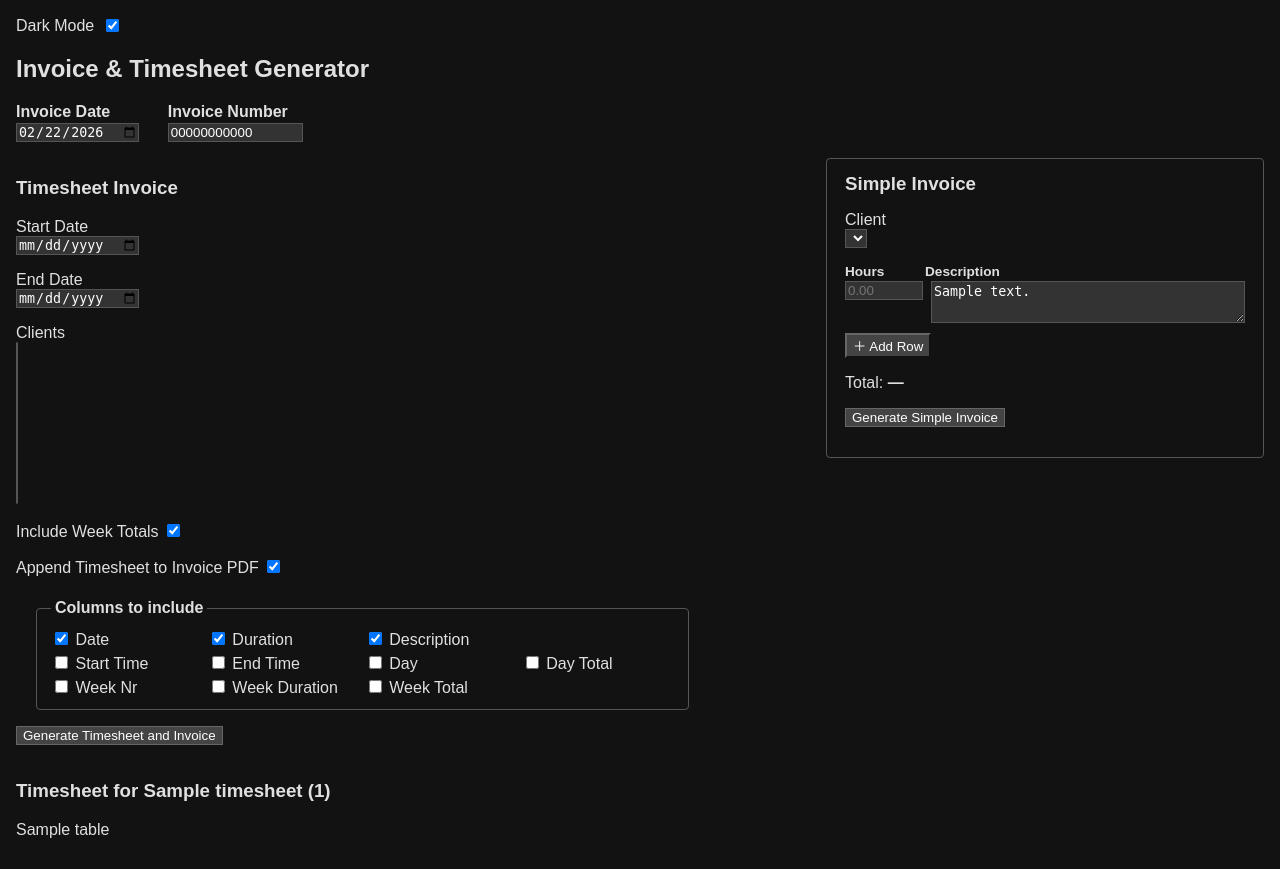
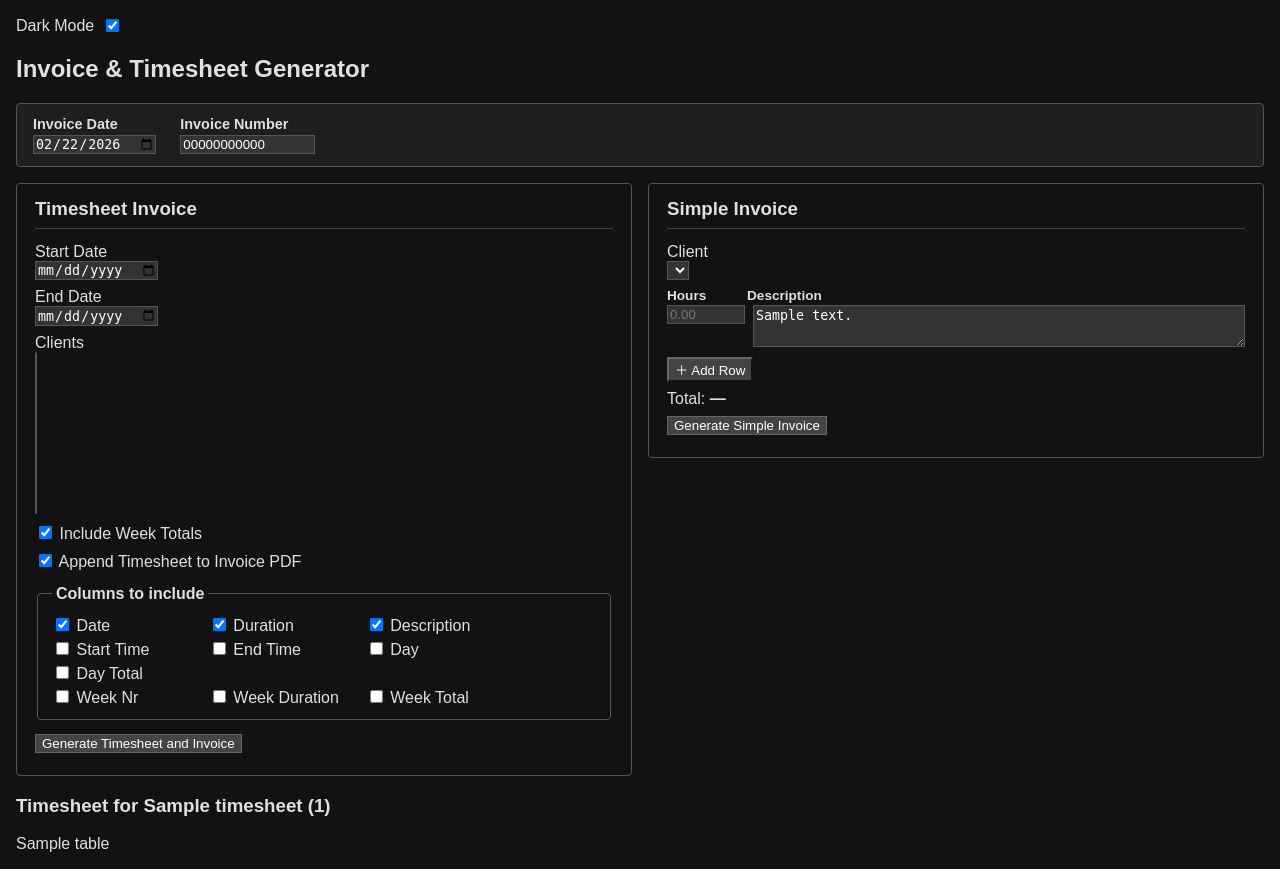
Before and after one commit to GeorgesPaul/TimeSheeterPython, a Flask app: template templates/timesheet.html in a window 1280 px wide. Before the commit the page ends 838 px from the top, so only its background shows below. Run offline with Flask 3, Linux system fonts and the light colour scheme; the template is opened without the code that fills it: values that come from a table or form of the project are taken from there, most other values are stand-ins (such as "Sample title", 1, 10 or a date in 2020); lists and menus that the app fills with data are empty; parts of the project's set-up code (start-up, migrations or seed data) failed here and were passed over.

Commit message:
Make GUI nicer

```diff
--- a/templates/timesheet.html
+++ b/templates/timesheet.html
@@ -4,7 +4,7 @@
 <head>
     <meta charset="UTF-8">
     <meta name="viewport" content="width=device-width, initial-scale=1.0">
-    <title>Timesheet Generator</title>
+    <title>Invoice &amp; Timesheet Generator</title>
     <style>
         body {
             transition: background-color 0.3s, color 0.3s;
@@ -12,91 +12,64 @@
             font-family: Arial, sans-serif;
         }
 
-        body.dark-mode {
-            background-color: #121212;
-            color: #e0e0e0;
+        /* ── Dark mode ── */
+        body.dark-mode { background-color: #121212; color: #e0e0e0; }
+        body.dark-mode table { color: #e0e0e0; }
+        body.dark-mode input,
+        body.dark-mode select { background-color: #333; color: #fff; border: 1px solid #555; }
+        body.dark-mode input[type="submit"],
+        body.dark-mode button { background-color: #444; color: #fff; border-color: #666; cursor: pointer; }
+        body.dark-mode textarea { background-color: #333; color: #fff; border: 1px solid #555; }
+        body.dark-mode .section-box { border-color: #555; }
+        body.dark-mode .shared-bar { border-color: #555; background-color: #1e1e1e; }
+        body.dark-mode #timesheet-columns { border-color: #555; }
+
+        /* ── Theme toggle ── */
+        .theme-switch-wrapper { display: flex; align-items: center; margin-bottom: 12px; }
+
+        /* ── Shared bar at top ── */
+        .shared-bar {
+            display: flex;
+            align-items: flex-end;
+            gap: 24px;
+            padding: 12px 16px;
+            border: 1px solid #aaa;
+            border-radius: 4px;
+            background-color: #f9f9f9;
+            margin-bottom: 16px;
+            flex-wrap: wrap;
         }
 
-        body.dark-mode table {
-            color: #e0e0e0;
-        }
+        .shared-bar .field-group { display: flex; flex-direction: column; gap: 3px; }
+        .shared-bar label { font-weight: bold; font-size: 0.9em; }
 
-        body.dark-mode input,
-        body.dark-mode select {
-            background-color: #333;
-            color: #fff;
-            border: 1px solid #555;
-        }
-
-        body.dark-mode input[type="submit"],
-        body.dark-mode button {
-            background-color: #444;
-            color: #fff;
-            border-color: #666;
-            cursor: pointer;
-        }
-
-        body.dark-mode textarea {
-            background-color: #333;
-            color: #fff;
-            border: 1px solid #555;
-        }
-
-        body.dark-mode .simple-invoice-box {
-            border-color: #555;
-        }
-
-        body.dark-mode #timesheet-columns {
-            border-color: #555;
-        }
-
-        .theme-switch-wrapper {
-            display: flex;
-            align-items: center;
-            margin-bottom: 15px;
-        }
-
-        .shared-fields {
-            margin-bottom: 16px;
-        }
-
-        .shared-fields .field-group {
-            display: inline-block;
-            margin-right: 24px;
-            vertical-align: top;
-        }
-
-        .shared-fields label {
-            display: block;
-            font-weight: bold;
-            margin-bottom: 2px;
-        }
-
+        /* ── Two-column layout ── */
         .main-layout {
             display: flex;
             align-items: flex-start;
-            gap: 32px;
+            gap: 16px;
         }
 
-        .timesheet-section {
-            flex: 0 0 auto;
-        }
-
-        .simple-invoice-box {
-            margin-left: auto;
-            flex: 0 0 auto;
-            min-width: 400px;
+        /* ── Section boxes ── */
+        .section-box {
+            flex: 1;
             border: 1px solid #aaa;
             border-radius: 4px;
             padding: 14px 18px;
         }
 
-        .simple-invoice-box h3 {
-            margin: 0 0 12px 0;
+        .section-box h3 {
+            margin: 0 0 14px 0;
+            padding-bottom: 8px;
+            border-bottom: 1px solid #ccc;
         }
 
+        body.dark-mode .section-box h3 { border-bottom-color: #444; }
+
+        .section-box p { margin: 8px 0; }
+
+        /* ── Timesheet column selector ── */
         #timesheet-columns {
-            margin-left: 20px;
             margin-top: 6px;
             padding: 10px 14px;
             border: 1px solid #aaa;
@@ -104,21 +77,11 @@
             display: inline-block;
         }
 
-        #timesheet-columns legend {
-            font-weight: bold;
-            padding: 0 4px;
-        }
+        #timesheet-columns legend { font-weight: bold; padding: 0 4px; }
+        #timesheet-columns label { display: inline-block; min-width: 120px; }
+        #timesheet-columns .col-row { display: inline-block; margin: 2px 8px 2px 0; }
 
-        #timesheet-columns label {
-            display: inline-block;
-            min-width: 120px;
-        }
-
-        #timesheet-columns .col-row {
-            display: inline-block;
-            margin: 2px 8px 2px 0;
-        }
-
+        /* ── Simple invoice rows ── */
         .invoice-row-headers {
             display: flex;
             gap: 8px;
@@ -127,14 +90,8 @@
             font-weight: bold;
         }
 
-        .invoice-row-headers .hdr-hours {
-            width: 72px;
-            flex-shrink: 0;
-        }
-
-        .invoice-row-headers .hdr-desc {
-            flex: 1;
-        }
+        .invoice-row-headers .hdr-hours { width: 72px; flex-shrink: 0; }
+        .invoice-row-headers .hdr-desc { flex: 1; }
 
         .invoice-row {
             display: flex;
@@ -143,16 +100,8 @@
             margin-bottom: 6px;
         }
 
-        .invoice-row input[type="number"] {
-            width: 72px;
-            flex-shrink: 0;
-        }
-
-        .invoice-row textarea {
-            flex: 1;
-            resize: vertical;
-            min-height: 36px;
-        }
+        .invoice-row input[type="number"] { width: 72px; flex-shrink: 0; }
+        .invoice-row textarea { flex: 1; resize: vertical; min-height: 36px; }
 
         .invoice-row .delete-btn {
             cursor: pointer;
@@ -166,14 +115,8 @@
             flex-shrink: 0;
         }
 
-        .add-row-btn {
-            margin-top: 4px;
-            cursor: pointer;
-        }
-
-        #simple_total_preview {
-            font-weight: bold;
-        }
+        .add-row-btn { margin-top: 4px; cursor: pointer; }
+        #simple_total_preview { font-weight: bold; }
     </style>
 </head>
 
@@ -188,31 +131,31 @@
     <form method="POST">
         {{ form.hidden_tag() }}
 
-        <!-- Shared fields: invoice date + invoice number -->
-        <div class="shared-fields">
-            <span class="field-group">
+        <!-- ── Shared settings ── -->
+        <div class="shared-bar">
+            <div class="field-group">
                 {{ form.invoice_date.label }}
                 {{ form.invoice_date() }}
-            </span>
-            <span class="field-group">
+            </div>
+            <div class="field-group">
                 {{ form.invoice_number.label }}
                 {{ form.invoice_number(size=14) }}
-            </span>
+            </div>
         </div>
 
-        <!-- Two-column layout -->
+        <!-- ── Side-by-side sections ── -->
         <div class="main-layout">
 
             <!-- Left: Timesheet Invoice -->
-            <div class="timesheet-section">
+            <div class="section-box">
                 <h3>Timesheet Invoice</h3>
-                <p>{{ form.start_date.label }}<br> {{ form.start_date() }}</p>
-                <p>{{ form.end_date.label }}<br> {{ form.end_date() }}</p>
-                <p>{{ form.clients.label }}<br> {{ form.clients() }}</p>
-                <p>{{ form.week_totals.label }} {{ form.week_totals() }}</p>
+                <p>{{ form.start_date.label }}<br>{{ form.start_date() }}</p>
+                <p>{{ form.end_date.label }}<br>{{ form.end_date() }}</p>
+                <p>{{ form.clients.label }}<br>{{ form.clients() }}</p>
+                <p>{{ form.week_totals() }} {{ form.week_totals.label }}</p>
                 <p>
+                    {{ form.append_timesheet(onchange='toggleTimesheetColumns(this.checked)') }}
                     {{ form.append_timesheet.label }}
-                    {{ form.append_timesheet(onchange='toggleTimesheetColumns(this.checked)') }}
                 </p>
                 <fieldset id="timesheet-columns">
                     <legend>Columns to include</legend>
@@ -229,13 +172,13 @@
                     <span class="col-row">{{ form.col_week_duration() }} {{ form.col_week_duration.label }}</span>
                     <span class="col-row">{{ form.col_week_total() }} {{ form.col_week_total.label }}</span>
                 </fieldset>
-                <p>{{ form.submit() }}</p>
+                <p style="margin-top: 14px;">{{ form.submit() }}</p>
             </div>
 
             <!-- Right: Simple Invoice -->
-            <div class="simple-invoice-box">
+            <div class="section-box">
                 <h3>Simple Invoice</h3>
-                <p>{{ form.simple_client.label }}<br> {{ form.simple_client() }}</p>
+                <p>{{ form.simple_client.label }}<br>{{ form.simple_client() }}</p>
 
                 <div class="invoice-row-headers">
                     <span class="hdr-hours">Hours</span>
@@ -295,7 +238,6 @@
             }
         }
 
-        // On load: restore theme
         const currentTheme = localStorage.getItem('theme');
         if (currentTheme !== 'light') {
             document.body.classList.add('dark-mode');
@@ -303,19 +245,14 @@
             localStorage.setItem('theme', 'dark');
         }
 
-        // Show/hide column selector based on initial checkbox state
         toggleTimesheetColumns(document.getElementById('append_timesheet').checked);
 
-        // Client rates injected from server
         const clientRates = {{ client_rates | tojson }};
 
         function updateSimpleTotal() {
             const client = document.getElementById('simple_client').value;
             const el = document.getElementById('simple_total_preview');
-            if (!client || !clientRates[client]) {
-                el.textContent = '—';
-                return;
-            }
+            if (!client || !clientRates[client]) { el.textContent = '—'; return; }
             const rate = clientRates[client].hourly_rate;
             const currency = clientRates[client].currency;
             let total = 0;
@@ -329,9 +266,7 @@
         function updateDeleteButtons() {
             const rows = document.querySelectorAll('#invoice-rows .invoice-row');
             const show = rows.length > 1;
-            rows.forEach(row => {
-                row.querySelector('.delete-btn').style.display = show ? '' : 'none';
-            });
+            rows.forEach(row => { row.querySelector('.delete-btn').style.display = show ? '' : 'none'; });
         }
 
         function addRow() {
@@ -353,7 +288,6 @@
             updateSimpleTotal();
         }
 
-        // Attach listeners to the initial row
         document.querySelector('#invoice-rows input[name="simple_hours[]"]').addEventListener('input', updateSimpleTotal);
         document.getElementById('simple_client').addEventListener('change', updateSimpleTotal);
     </script>
```
